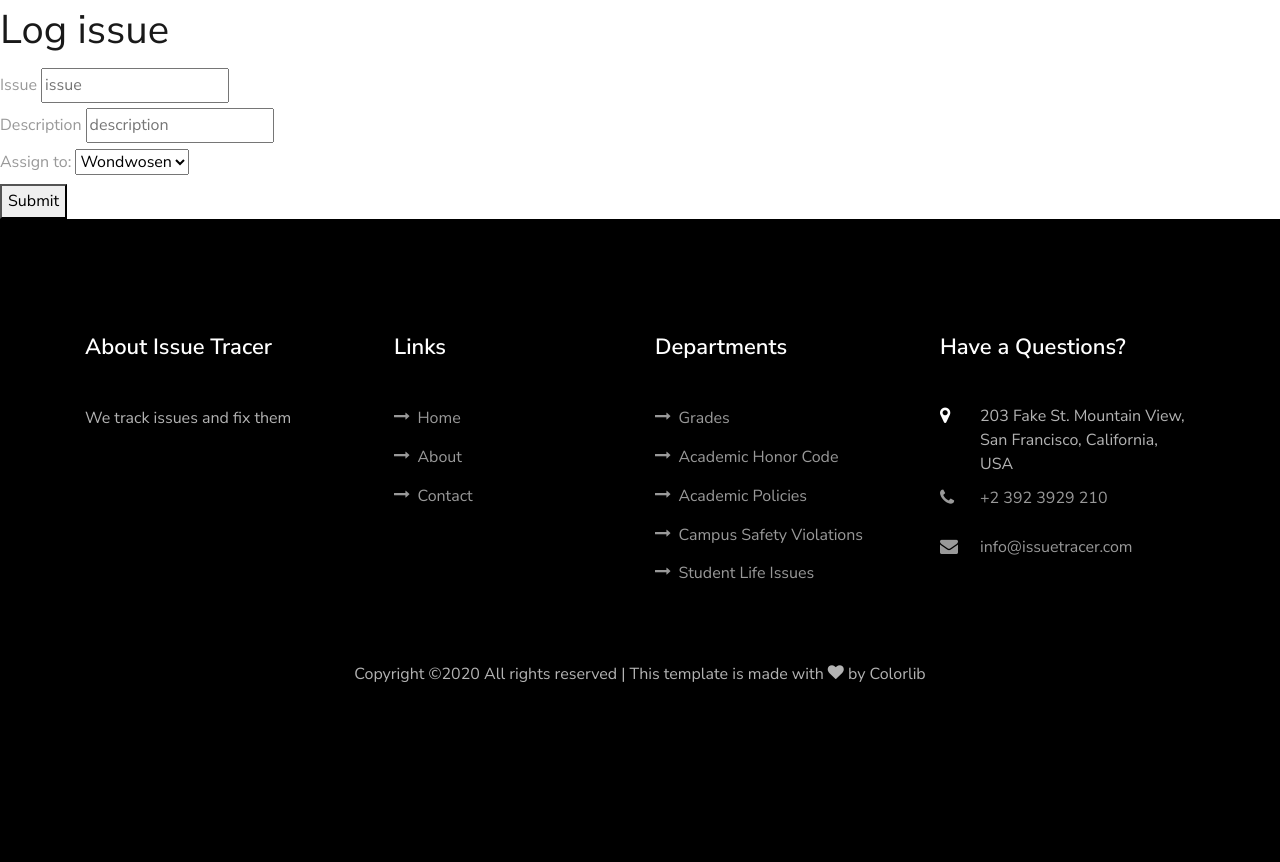
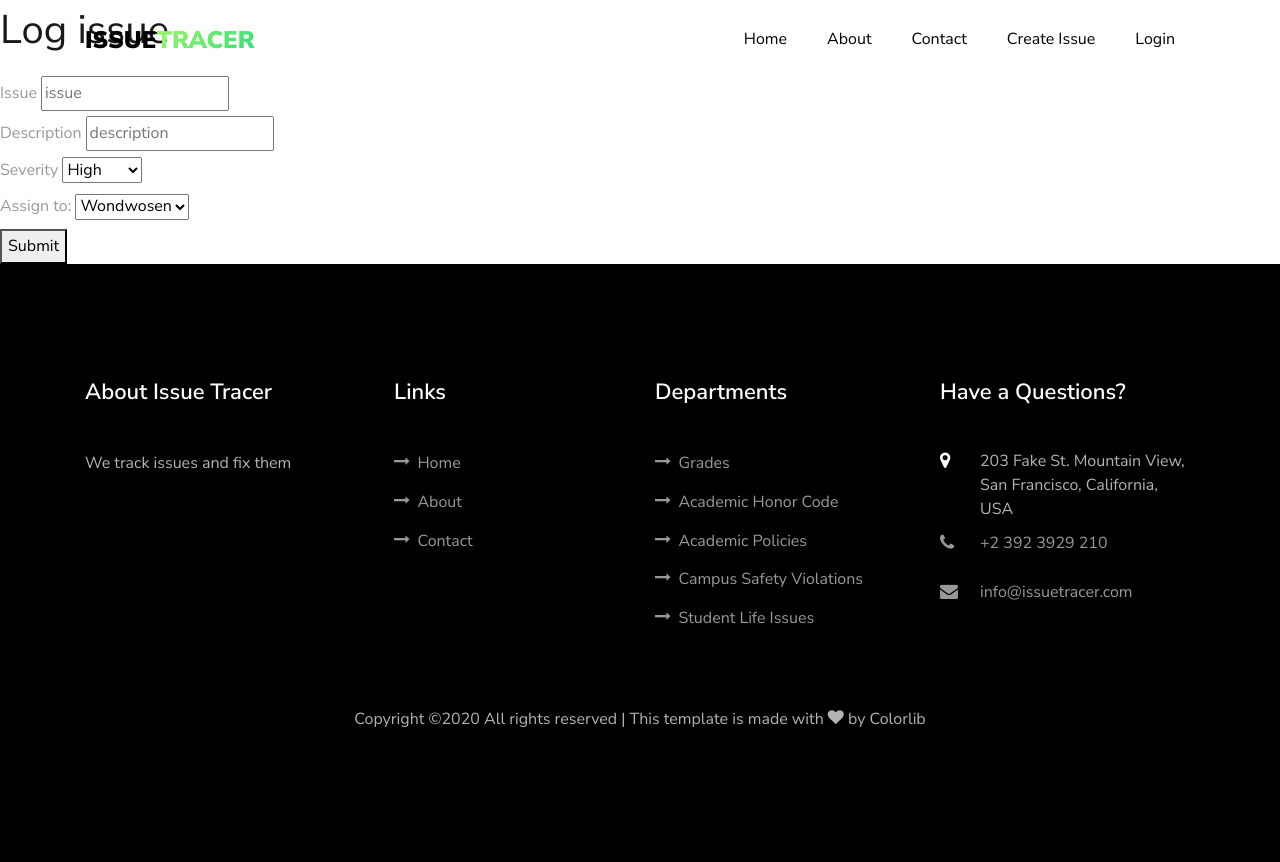
Before and after one commit to wmuhea/IssueTracer-web-Applicaiton, a Java web app: page /createIssue in a window 1280 px wide. Before the commit the page ends 682 px from the top, so only its background shows below. Run offline with Tomcat 11, a stand-in JSP engine, Linux system fonts and the light colour scheme; data that the repository does not hold is empty; some libraries are stand-ins or nearby versions; some web fonts are replaced.

Commit message:
changes to issue

```diff
--- a/src/main/webapp/createIssue.jsp
+++ b/src/main/webapp/createIssue.jsp
@@ -1,12 +1,24 @@
 
 <jsp:include page="partials/header.jsp" />
+
+<jsp:include page="partials/nav.jsp"/>
 <h1> Log issue</h1>
+
 <form action="#" id="create-issue-form">
+    <div>
+        <p class="errorMsg"></p>
+    </div>
 <div class="createIssue">
     <label>Issue </label>
     <input type="text" name="issue" placeholder="issue" id="issue"><br>
     <label> Description </label>
     <input type="text" name="description" placeholder="description" id="description"><br>
+    <label for="severity"> Severity</label>
+    <select name ="severity" id="severity">
+        <option>High</option>
+        <option> Medium</option>
+        <option> Low</option>
+    </select><br>
     <label for="assign" > Assign to:</label>
     <select name ="assign" id="assign">
         <option>Wondwosen</option>
--- a/src/main/webapp/resources/css/custom.css
+++ b/src/main/webapp/resources/css/custom.css
@@ -19,3 +19,7 @@
         margin-top: 90px;
     }
 }
+
+.errorMsg{
+    color: red;
+}
--- a/src/main/webapp/resources/js/issueValidation.js
+++ b/src/main/webapp/resources/js/issueValidation.js
@@ -1,23 +1,39 @@
 $(document).ready(function () {
     $("#create-issue-form").submit(function (event) {
         event.preventDefault();
-        if (($("#issue").val().length > 0) && ($("#description").val().length > 0) && ($("#assign").val().length > 0)) {
+        let issue = $("#issue");
+        let description = $("#description");
+        let assignTo = $("#assign");
+        let severity = $("#severity");
+        let error = $(".errorMsg");
+
+        if ((issue.val().length > 0) && (description.val().length > 0) && (assignTo.val().length > 0)) {
             $.ajax({
                 url: "/createIssue",
                 method: "post",
                 data: {
-                    issue: $("#issue").val(),
-                    description: $("#description").val(),
-                    assign: $("#assign").val()
+                    issue: issue.val(),
+                    description: description.val(),
+                    severity: severity.val(),
+                    assign: assignTo.val()
                 }
             }).done(function (response) {
                 console.log(response);
 
-            }).fail(function (error) {
-                console.log(error);
-
+            }).fail(function (response) {
+                console.log(response);
             })
         }
+            else {
+                error.text("Please fill all the fields");
+            }
+
+        issue.val(" ");
+        description.val(" ");
+        severity.val(" ");
+        assignTo.val(" ");
+
+
     });
 
 });
```
Also changed, not shown: src/main/java/controllers/CreateIssueController.java (+6 -4 lines).
